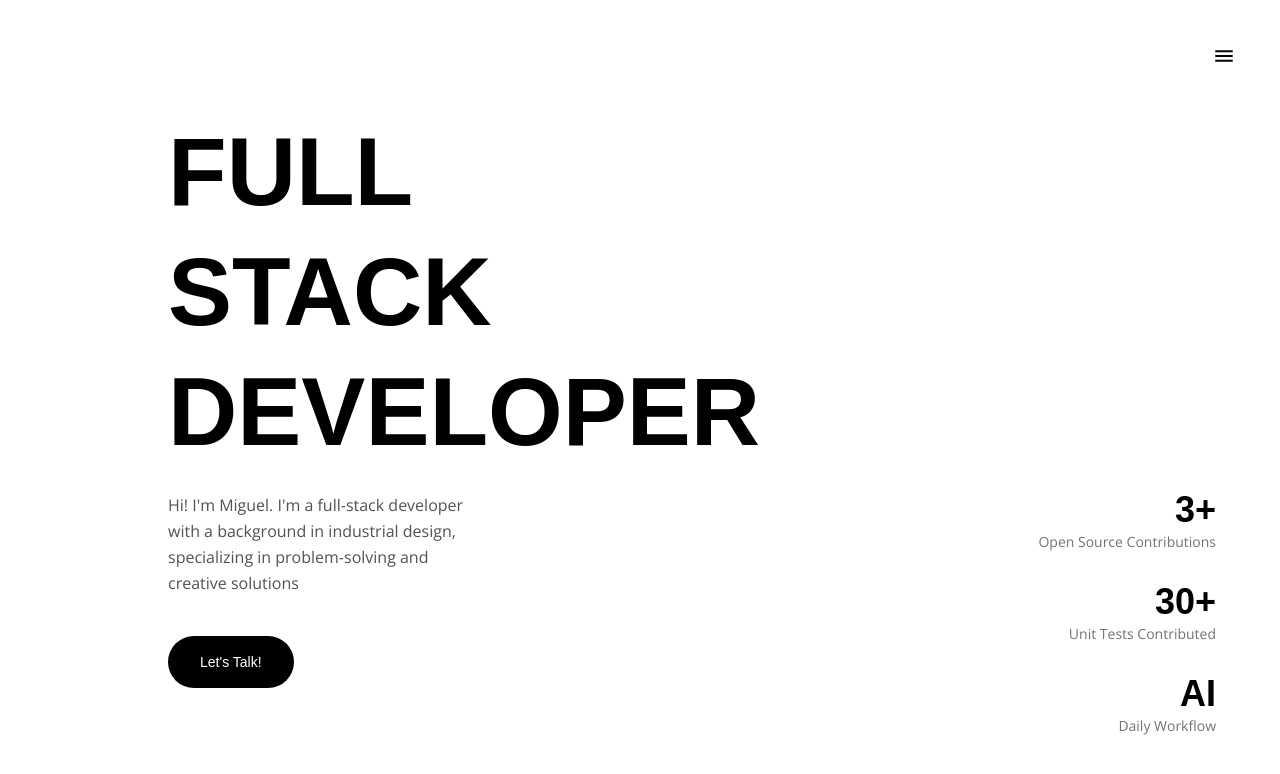
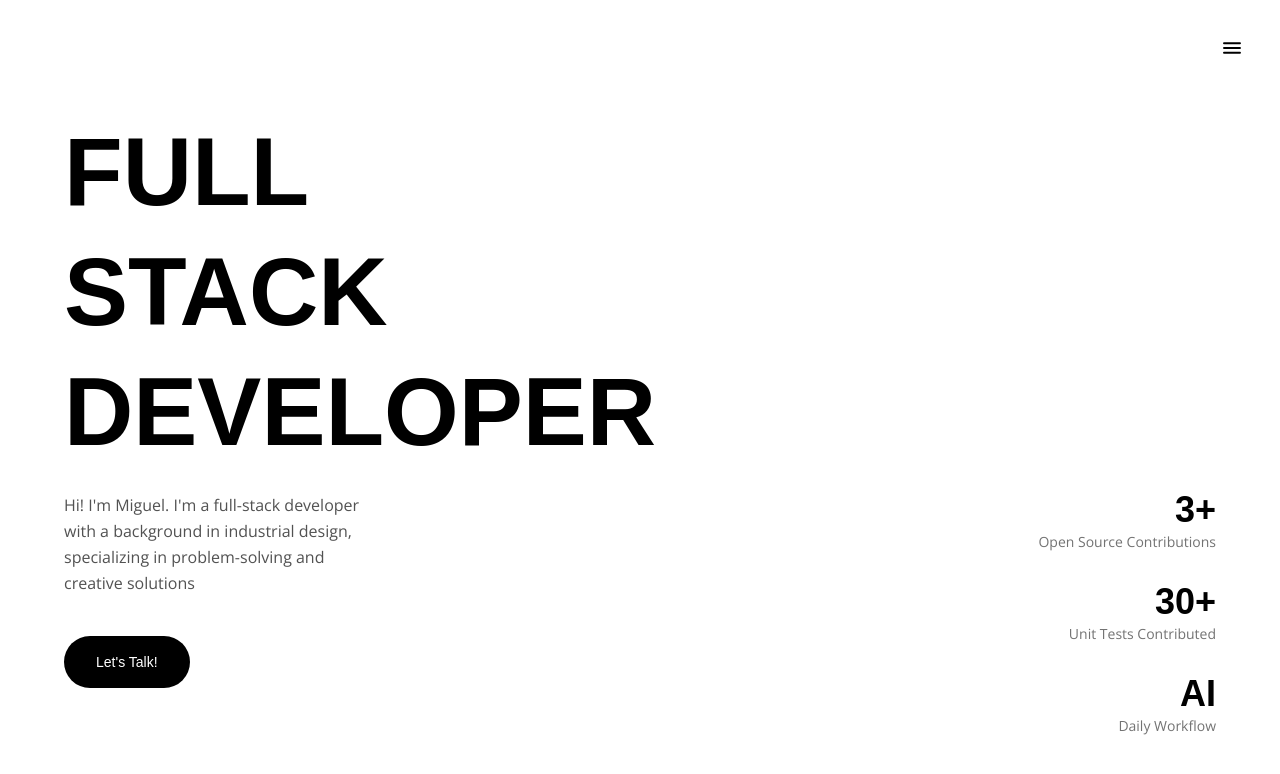
Before and after one commit to miguelm-montano/personalpage, a React (Vite) app: page /home in a window 1280 px wide. Shown: the top 774 px of the page. Built offline with nearby package versions, Linux system fonts and the light colour scheme; a web font is replaced by a local one.

Commit message:
chore: improve menu color, add animation and Home update

```diff
--- a/src/components/MenuIcon/index.jsx
+++ b/src/components/MenuIcon/index.jsx
@@ -4,17 +4,16 @@ import { motion } from 'framer-motion'
 /**
  * Animated hamburger → X icon.
  *
- * Phase 1 (open):  top & bottom lines converge to center, middle fades out
+ * Phase 1 (open):  lines converge to center, middle fades out
  * Phase 2 (open):  lines spread into an X
  * Reverse on close.
  *
- * Uses an `idle` state to prevent playing the close animation on first render.
+ * `color` prop controls stroke color — animated via CSS `color` on the button
+ * so SVG paths inherit it through `stroke="currentColor"`.
  */
 
 const topVariants = {
-  idle: {
-    d: 'M25,35 L75,35',
-  },
+  idle: { d: 'M25,35 L75,35' },
   open: {
     d: ['M25,35 L75,35', 'M25,50 L75,50', 'M30,30 L70,70'],
     transition: { duration: 0.45, times: [0, 0.45, 1], ease: 'easeInOut' },
@@ -32,9 +31,7 @@ const middleVariants = {
 }
 
 const bottomVariants = {
-  idle: {
-    d: 'M25,65 L75,65',
-  },
+  idle: { d: 'M25,65 L75,65' },
   open: {
     d: ['M25,65 L75,65', 'M25,50 L75,50', 'M30,70 L70,30'],
     transition: { duration: 0.45, times: [0, 0.45, 1], ease: 'easeInOut' },
@@ -45,22 +42,25 @@ const bottomVariants = {
   },
 }
 
-const STROKE = { stroke: 'black', strokeWidth: '6', strokeLinecap: 'round', fill: 'none' }
+const STROKE = { stroke: 'currentColor', strokeWidth: '6', strokeLinecap: 'round', fill: 'none' }
 
-export default function MenuIcon({ onToggle }) {
+export default function MenuIcon({ onToggle, color = 'black' }) {
   const [state, setState] = useState('idle')
   const isOpen = state === 'open'
 
   function handleClick() {
-    setState((prev) => (prev === 'open' ? 'closed' : 'open'))
-    onToggle?.(!isOpen)
+    const next = state === 'open' ? 'closed' : 'open'
+    setState(next)
+    onToggle?.(next === 'open')
   }
 
   return (
-    <button
+    <motion.button
       onClick={handleClick}
       aria-label={isOpen ? 'Close menu' : 'Open menu'}
       aria-expanded={isOpen}
+      animate={{ color }}
+      transition={{ duration: 0.3 }}
       className="p-2 cursor-pointer bg-transparent border-none outline-none"
     >
       <svg width="32" height="32" viewBox="0 0 100 100">
@@ -68,6 +68,6 @@ export default function MenuIcon({ onToggle }) {
         <motion.path variants={middleVariants} initial="idle" animate={state} {...STROKE} d="M25,50 L75,50" />
         <motion.path variants={bottomVariants} initial="idle" animate={state} {...STROKE} />
       </svg>
-    </button>
+    </motion.button>
   )
 }
--- a/src/pages/Home/index.jsx
+++ b/src/pages/Home/index.jsx
@@ -1,5 +1,8 @@
+import { useState } from 'react'
+import { AnimatePresence } from 'framer-motion'
 import GridBackground from '../../components/GridBackground'
 import MenuIcon from '../../components/MenuIcon'
+import MenuPanel from '../../components/MenuPanel'
 
 const STATS = [
   { value: '3+',  label: 'Open Source Contributions' },
@@ -13,22 +16,24 @@ function StatItem({ value, label }) {
       <p className="font-unbounded font-black text-4xl leading-none">{value}</p>
       <p className="font-open-sans text-sm text-neutral-500 mt-1">{label}</p>
     </div>
-  );
+  )
 }
 
 export default function Home() {
+  const [isMenuOpen, setIsMenuOpen] = useState(false)
+
   return (
     <div className="relative h-screen bg-white overflow-hidden">
+
       <GridBackground />
 
-      {/* ── layout grid — above canvas ── */}
+      {/* ── layout — above canvas ── */}
       <div className="relative z-10 h-full grid grid-cols-2 grid-rows-2">
+
         {/* LEFT COLUMN — spans both rows, content centered */}
-        <div className="row-span-2 flex flex-col justify-center px-42">
+        <div className="row-span-2 flex flex-col justify-center px-16">
           <h1 className="font-unbounded font-black text-8xl uppercase leading-tight mb-5">
-            Full Stack
-            <br />
-            Developer
+            Full Stack<br />Developer
           </h1>
           <p className="font-open-sans text-base text-neutral-600 max-w-xs leading-relaxed mb-10">
             Hi! I'm Miguel. I'm a full-stack developer with a background in
@@ -40,10 +45,8 @@ export default function Home() {
           </button>
         </div>
 
-        {/* TOP RIGHT — menu */}
-        <div className="flex items-start justify-end p-8">
-          <MenuIcon />
-        </div>
+        {/* TOP RIGHT — empty (button is absolutely positioned) */}
+        <div />
 
         {/* BOTTOM RIGHT — stats */}
         <div className="flex flex-col items-end justify-end gap-8 px-16 pb-16">
@@ -51,7 +54,22 @@ export default function Home() {
             <StatItem key={stat.value} {...stat} />
           ))}
         </div>
+
       </div>
+
+      {/* ── menu curtain ── */}
+      <AnimatePresence>
+        {isMenuOpen && <MenuPanel />}
+      </AnimatePresence>
+
+      {/* ── menu button — always above curtain ── */}
+      <div className="absolute top-0 right-0 p-6 z-50">
+        <MenuIcon
+          color={isMenuOpen ? 'white' : 'black'}
+          onToggle={setIsMenuOpen}
+        />
+      </div>
+
     </div>
-  );
+  )
 }
```
